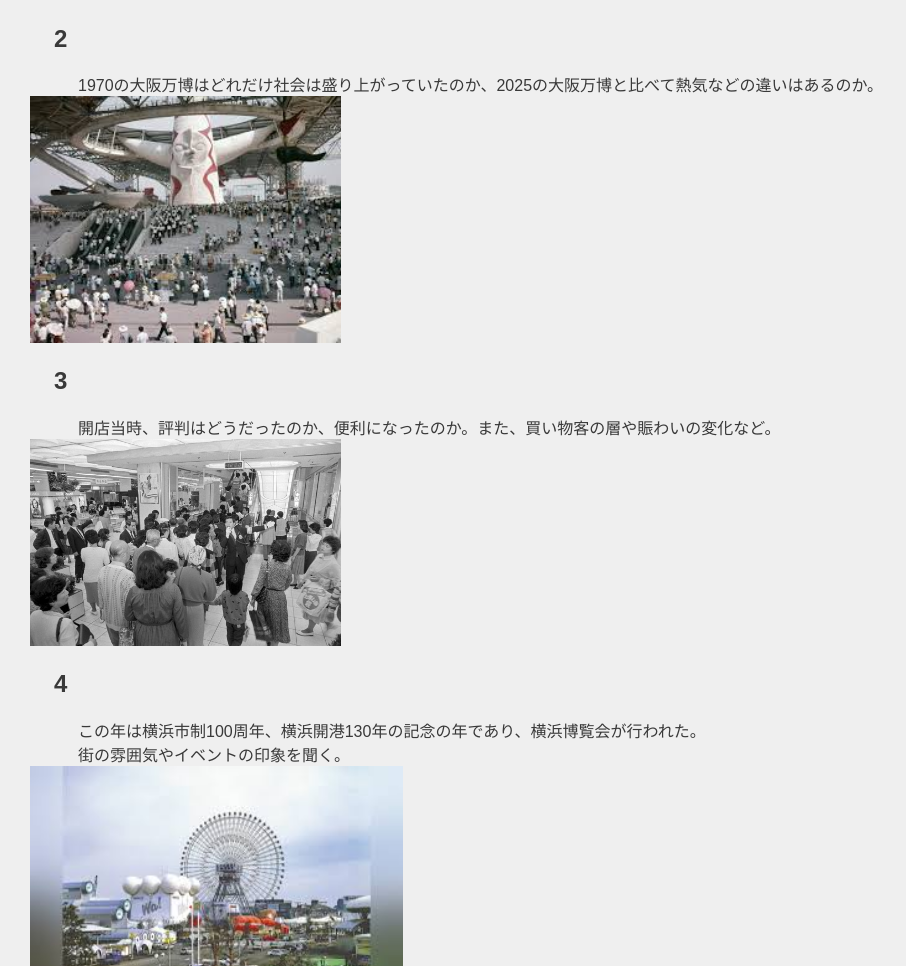
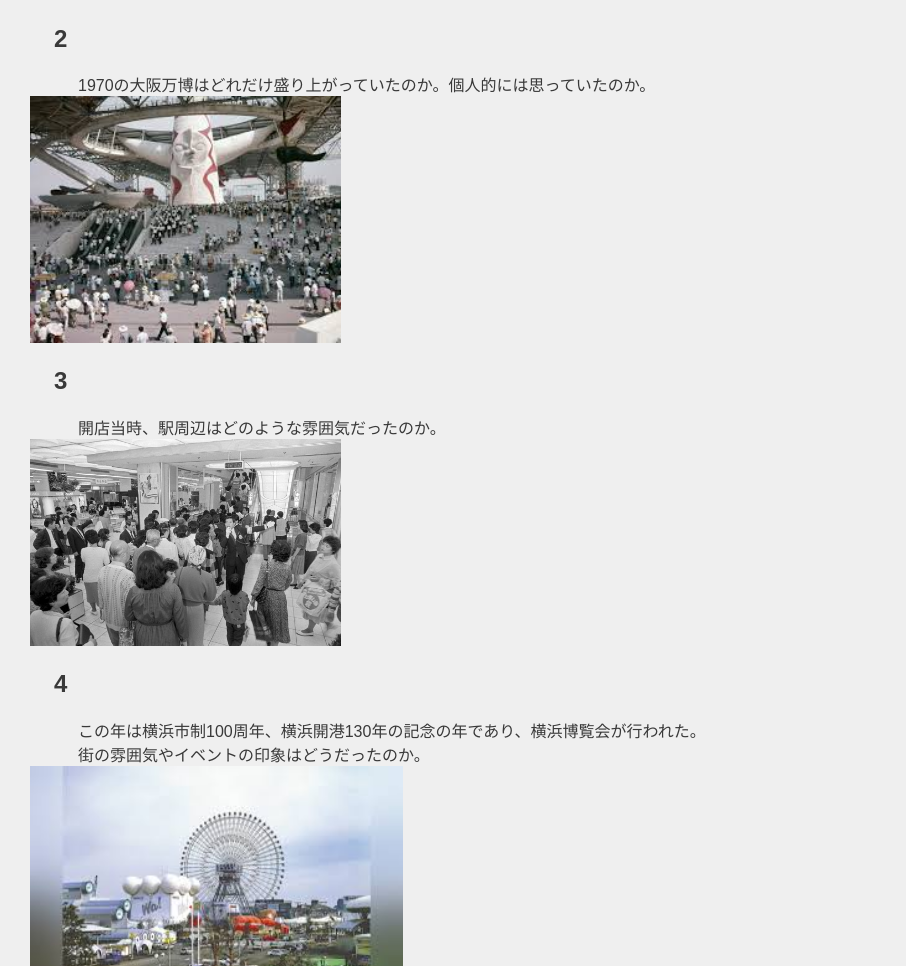
Before and after one commit to Naoya0818/xbp, a plain HTML site: page de12/8.html in a window 1280 px wide. Shown: the part 568-1534 px from the top of the page, without its empty margins (0-906 px from the left). Drawn offline with Linux system fonts and the light colour scheme.

Commit message:
202501211

```diff
--- a/de12/8.html
+++ b/de12/8.html
@@ -23,18 +23,18 @@
          <img src="./images/Shinkasen.jpg" width="25%">
     <h2>2</h2>
     <div>
-        1970の大阪万博はどれだけ社会は盛り上がっていたのか、2025の大阪万博と比べて熱気などの違いはあるのか。
+        1970の大阪万博はどれだけ盛り上がっていたのか。個人的には思っていたのか。
         </div>
     <img src="./images/Banpaku1970.jpg" width="25%" style="vertical-align: middle;">
     <h2>3</h2>
     <div>
-        開店当時、評判はどうだったのか、便利になったのか。また、買い物客の層や賑わいの変化など。
+        開店当時、駅周辺はどのような雰囲気だったのか。
         </div>
  <img src="./images/Sogou.jpg" width="25%" style="vertical-align: middle;">
 <h2>4</h2>
 <div>
     この年は横浜市制100周年、横浜開港130年の記念の年であり、横浜博覧会が行われた。<br>
-    街の雰囲気やイベントの印象を聞く。
+    街の雰囲気やイベントの印象はどうだったのか。
     </div>
 <img src="./images/Hakurankai.jpg" width="30%" style="vertical-align: middle;">
 <h2>5</h2>
```
